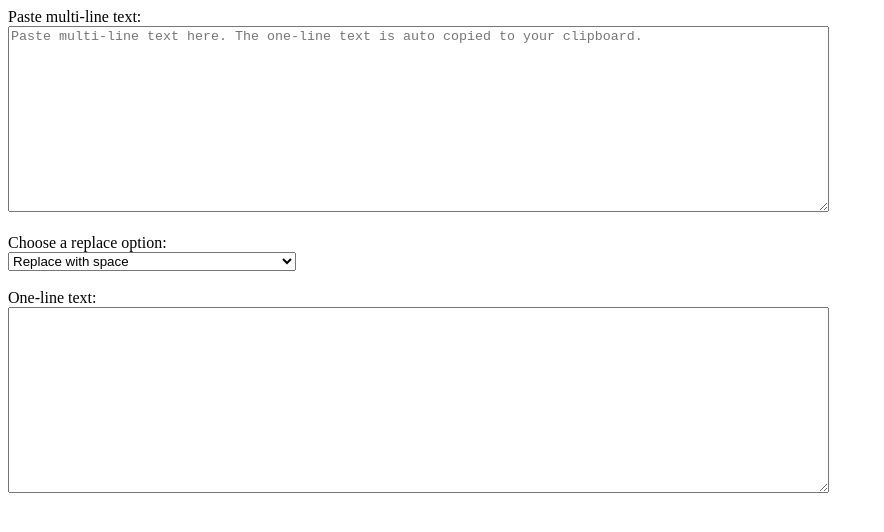
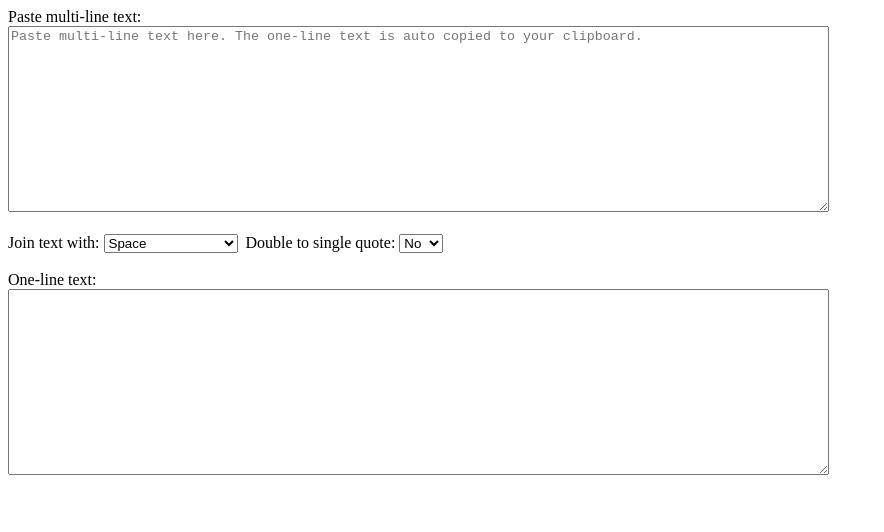
Before and after one commit to zxjroger/officetools, a plain HTML site: page tools/text_to_one_line.html in a window 1280 px wide. Shown: the whole page, without its empty margins (0-884 px from the left). Drawn offline with Linux system fonts and the light colour scheme.

Commit message:
Add double to single quotes button

```diff
--- a/tools/text_to_one_line.html
+++ b/tools/text_to_one_line.html
@@ -2,7 +2,7 @@
 <html>
 <head>
   <title>Text to One Line</title>
-	<meta name="viewport" content="width=device-width, initial-scale=1">
+  <meta name="viewport" content="width=device-width, initial-scale=1">
 </head>
 <body>
   <!-- Input section -->
@@ -10,12 +10,17 @@
   <textarea id="input-text" rows="12" cols="100" placeholder="Paste multi-line text here. The one-line text is auto copied to your clipboard." oninput="processText()"></textarea><br><br>
 
   <!-- Replace option selection -->
-  <label for="replace-option">Choose a replace option:</label><br>
+  <label for="replace-option">Join text with:</label>
   <select id="replace-option" onchange="processText()">
-    <option value="space">Replace with space</option>
-    <option value="nospace">Replace with no space</option>
-    <option value="comma">Replace with comma and space</option>
-    <option value="singlequotes">Replace with space (double to single quotes)</option>
+    <option value="space">Space</option>
+    <option value="nospace">No space</option>
+    <option value="comma">Comma and space</option>
+  </select>&nbsp
+
+  <label for="quotes-option">Double to single quote:</label>
+  <select id="quotes-option" onchange="processText()">
+    <option value="no">No</option>
+    <option value="yes">Yes</option>
   </select><br><br>
 
   <!-- Output section -->
@@ -27,6 +32,7 @@
       // Get input and replace option values
       const inputText = document.getElementById('input-text').value;
       const replaceOption = document.getElementById('replace-option').value;
+      const quotesOption = document.getElementById('quotes-option').value;
       let outputText = '';
 
       // Process the text based on the selected replace option
@@ -34,7 +40,7 @@
         case 'space':
           // Replace line breaks with spaces and remove extra spaces
           outputText = inputText.replace(/(\r\n|\n|\r)+/g, ' ');
-		  outputText = outputText.replace(/\s+/g, " ");
+          outputText = outputText.replace(/\s+/g, " ");
           break;
         case 'nospace':
           // Remove line breaks
@@ -44,12 +50,11 @@
           // Replace line breaks with comma and space
           outputText = inputText.replace(/(\r\n|\n|\r)+/g, ', ');
           break;
-        case 'singlequotes':
-          // Replace line breaks with spaces and replace double quotes with single quotes
-          outputText = inputText.replace(/(\r\n|\n|\r)+/g, ' ');
-          outputText = outputText.replace(/(\u0022|\u201c|\u201d)/g, '\u0027');
-		  outputText = outputText.replace(/\s+/g, " ");
-          break;
+      }
+
+      // Replace double quotes with single quotes based on the selected replace option
+      if (quotesOption === "yes") {
+        outputText = outputText.replace(/(\u0022|\u201c|\u201d)/g, '\u0027')
       }
 
       // Replace straight quotes with curly quotes
```
Also changed, not shown: index.html (+2 -2 lines), 1 other file.
